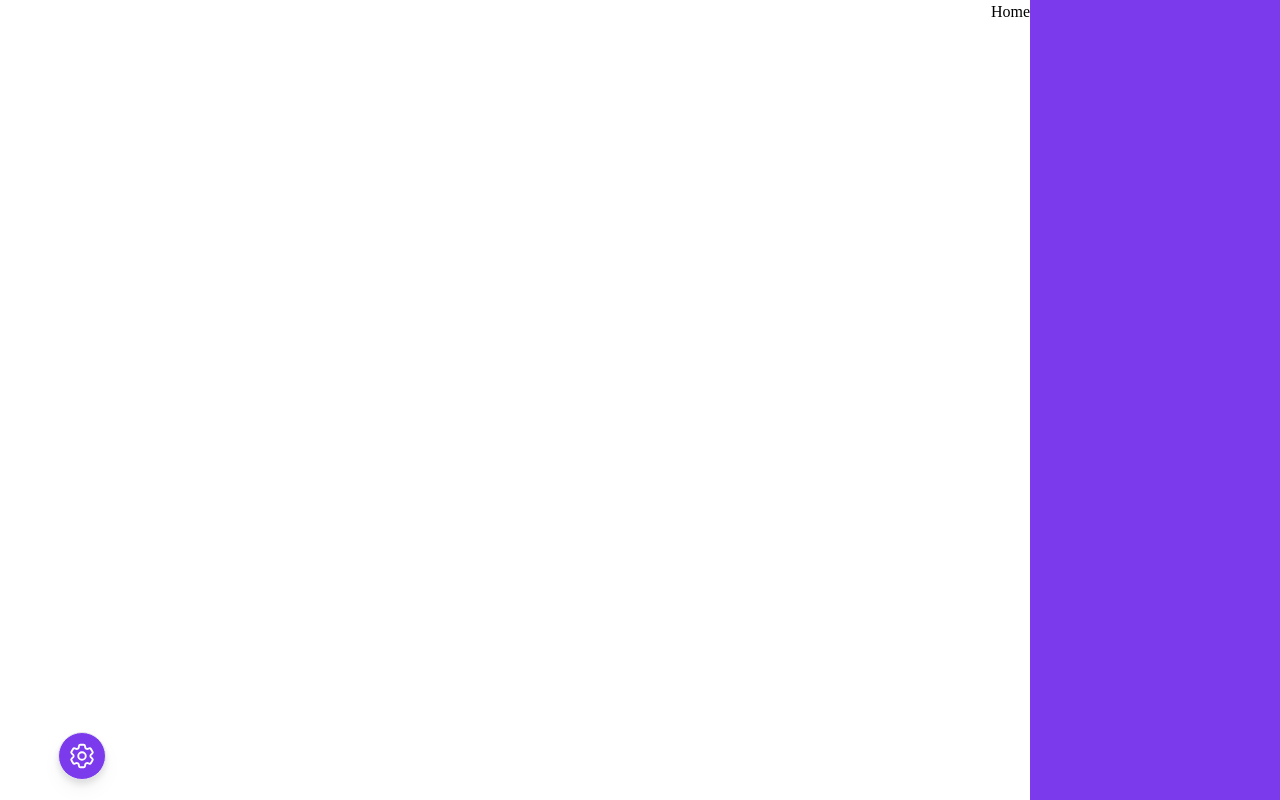
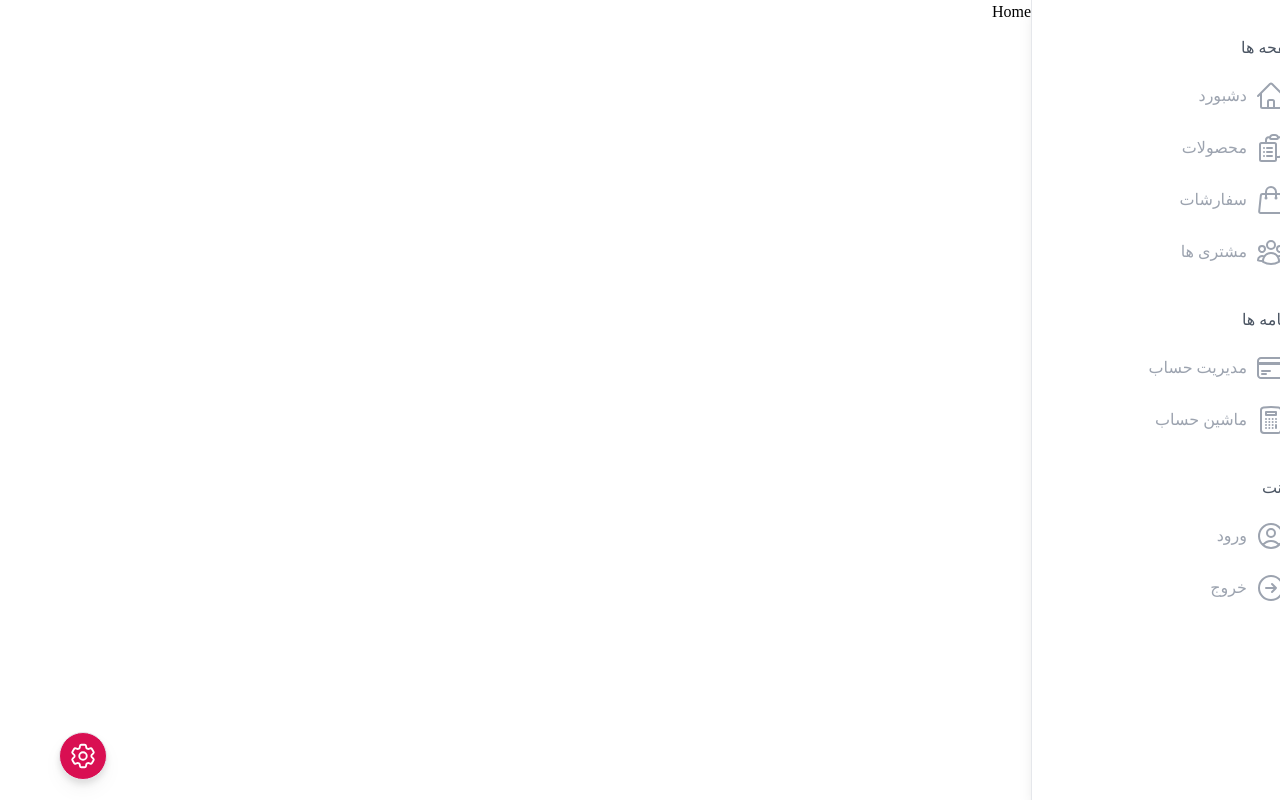
Before and after one commit to HanzaleLatifi/AdminDashboard, a React (Create React App) app in the folder dashboard/: page / in a window 1280 px wide. Built offline with nearby package versions, Linux system fonts and the light colour scheme.

Commit message:
develope siderBar

```diff
--- a/dashboard/src/App.tsx
+++ b/dashboard/src/App.tsx
@@ -1,29 +1,29 @@
 import React from 'react';
-import { Routes , Route } from 'react-router-dom';
+import { Routes , Route , NavLink} from 'react-router-dom';
 import './App.css';
 import Home from './pages/Home';
 import {Cog6ToothIcon} from '@heroicons/react/24/outline';
 import Tooltip from '@mui/material/Tooltip';
+import Sidebar from './components/Sidebar';
 
 
 
 const App=()=>{
-  const activeMenu=true ;
+
+  const activeColor='#d90f52'
 
   return ( <div className=''>
+
               <div className='z-50 fixed'>
                 <Tooltip title='تنظیمات' arrow >
-                  <button  className='fixed bottom-5 left-5 bg-violet-600 rounded-full w-12 h-12 p-2 border drop-shadow-lg flex items-center justify-center'>
+                  <button style={{backgroundColor:activeColor}}  className={`fixed bottom-5 left-5  rounded-full w-12 h-12 p-2 border drop-shadow-lg flex items-center justify-center`}>
                     <Cog6ToothIcon className='text-white transition-all hover:rotate-90'/>
                   </button>
                 </Tooltip>
               </div>
+
               <div className='flex'>
-                {activeMenu ==true ? <div className="w-3/4 sm:w-72 h-screen md:overflow-hidden overflow-auto md:hover:overflow-auto pb-10" style={{backgroundColor:'rgb(124 58 237)'}} >
-                      hi
-                      </div> : <div className='w-0'></div>
-                 }
-
+                      <Sidebar/>
                       <Routes>
                         <Route path="/" element={(<Home/>)} />
                         <Route path="/products" element={(<Home/>)} />
--- /dev/null
+++ b/dashboard/src/components/Sidebar.tsx
@@ -0,0 +1,50 @@
+import React from 'react';
+import {HomeIcon , ClipboardDocumentListIcon,ShoppingBagIcon ,UserGroupIcon ,UserCircleIcon, CreditCardIcon,CalculatorIcon,ArrowRightCircleIcon } from '@heroicons/react/24/outline'
+import {links} from '../data/dummy';
+import {NavLink} from 'react-router-dom';
+
+
+const Sidebar = () => {
+
+  const handleCloseSideBar=()=>{
+
+
+  }
+  const activeMenu=true;
+  const activeColor='#d90f52'
+  const activeLink = `flex items-center gap-2 px-4 py-4 md:py-1 text-[${activeColor}] text-md mx-2 my-1`;
+  const normalLink = `flex items-center gap-2 px-4 py-4 md:py-2  text-md text-gray-400 dark:text-gray-200  mx-2 my-1`;
+
+  return (
+        <>
+                {activeMenu ==true ? <div className="w-3/4 sm:w-72 h-screen md:overflow-hidden overflow-auto md:hover:overflow-auto pb-10 bg-white shadow-lg border-l"  >
+                  <div className="mt-4">
+                      {links.map((item) => (
+                        <div className='p-2' key={item.title}>
+                          <p className="text-gray-600 dark:text-gray-400 m-3 mt-3 uppercase">
+                            {item.title}
+                          </p>
+                          {item.links.map((link:any) => (
+                            <NavLink
+                              to={`/${link.path}`}
+                              key={link.name}
+                              onClick={handleCloseSideBar}
+                              style={({ isActive }) => ({
+                                borderRight: isActive ? `4px solid ${activeColor}` : '',
+                              })}
+                              className={({ isActive }) => (isActive ? activeLink : normalLink)}
+                            >
+                              {link.icon}
+                              <span className="capitalize ">{link.name}</span>
+                            </NavLink>
+                          ))}
+                        </div>
+                      ))}
+                  </div>
+                      </div> : <div className='w-0'></div>
+                 }
+        </>
+  )
+}
+
+export default Sidebar
--- /dev/null
+++ b/dashboard/src/data/dummy.js
@@ -0,0 +1,62 @@
+import {HomeIcon , ClipboardDocumentListIcon,ShoppingBagIcon ,UserGroupIcon ,UserCircleIcon, CreditCardIcon,CalculatorIcon,ArrowRightCircleIcon } from '@heroicons/react/24/outline'
+import React from 'react';
+
+export const links = [
+    {
+      title: 'صفحه ها',
+      links: [
+        {
+          name: 'دشبورد',
+          icon: <HomeIcon className='h-8 w-8'/>,
+          path:'dashboard'
+        },
+        {
+          name: 'محصولات',
+          icon: <ClipboardDocumentListIcon className='h-8 w-8' />,
+          path:'products'
+        },
+        {
+          name: 'سفارشات',
+          icon: <ShoppingBagIcon className='h-8 w-8' />,
+          path:'orders'
+        },
+        {
+          name: 'مشتری ها',
+          icon: <UserGroupIcon className='h-8 w-8' />,
+          path:'customers'
+        },
+      ],
+    },
+    {
+      title: 'برنامه ها',
+      links: [
+        {
+          name: 'مدیریت حساب',
+          icon: <CreditCardIcon className='h-8 w-8' />,
+          path:'tracking'
+        },
+        {
+          name: 'ماشین حساب',
+          icon: <CalculatorIcon className='h-8 w-8' />,
+          path:'calculator'
+
+        },
+      ],
+    },
+    {
+      title: 'اکانت',
+      links: [
+        {
+          name: 'ورود',
+          icon: <UserCircleIcon className='h-8 w-8' />,
+          path:'login'
+        },
+        {
+          name: 'خروج',
+          icon: <ArrowRightCircleIcon className='h-8 w-8' />,
+          // path:''/
+        },
+
+      ],
+    },
+  ];
--- a/dashboard/tsconfig.json
+++ b/dashboard/tsconfig.json
@@ -47,8 +47,8 @@
     // "noResolve": true,                                /* Disallow 'import's, 'require's or '<reference>'s from expanding the number of files TypeScript should add to a project. */
 
     /* JavaScript Support */
-    // "allowJs": true,                                  /* Allow JavaScript files to be a part of your program. Use the 'checkJS' option to get errors from these files. */
-    // "checkJs": true,                                  /* Enable error reporting in type-checked JavaScript files. */
+    "allowJs": true,                                  /* Allow JavaScript files to be a part of your program. Use the 'checkJS' option to get errors from these files. */
+    "checkJs": true,                                  /* Enable error reporting in type-checked JavaScript files. */
     // "maxNodeModuleJsDepth": 1,                        /* Specify the maximum folder depth used for checking JavaScript files from 'node_modules'. Only applicable with 'allowJs'. */
 
     /* Emit */
```
Lines whose indentation alone changed are shown as unchanged.
